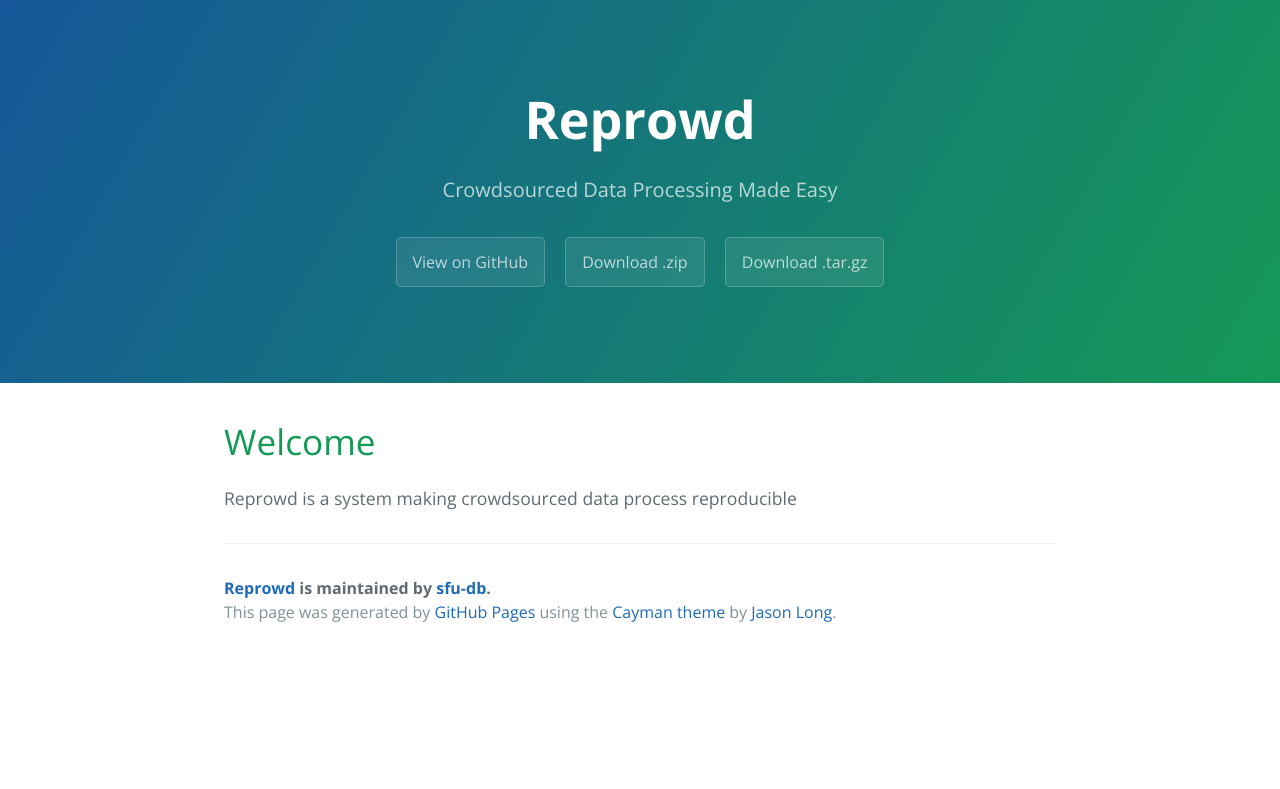
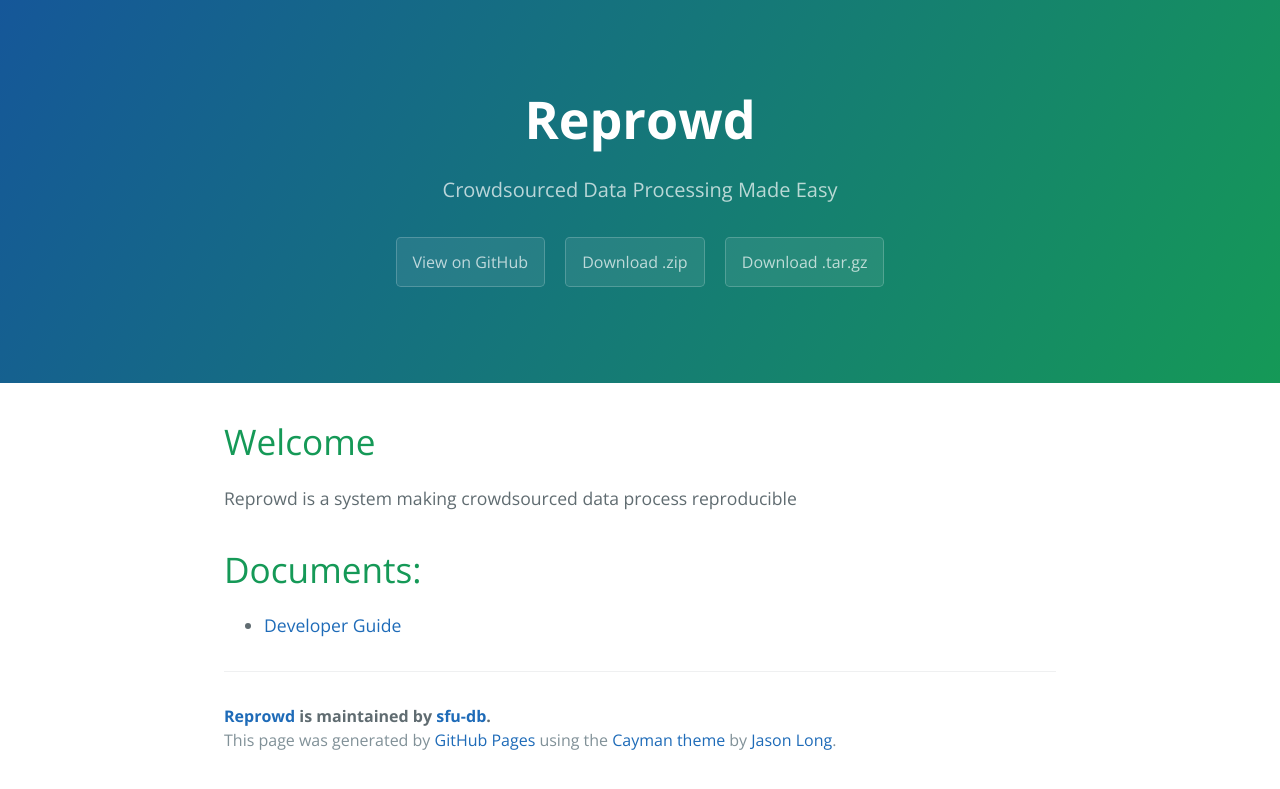
Before and after one commit to sfu-db/reprowd, a Jekyll site: the page built from index.md, in a window 1280 px wide. Shown: the top 789 px of the page. Built offline with Jekyll 4.4.1, drawn with Linux system fonts in a browser that asks for light colours.

Commit message:
Update index.md

```diff
--- a/index.md
+++ b/index.md
@@ -6,3 +6,6 @@ title: Reprowd
 # Welcome
 
 Reprowd is a system making crowdsourced data process reproducible
+
+# Documents:
+* [Developer Guide](dev_guide.html)
```
